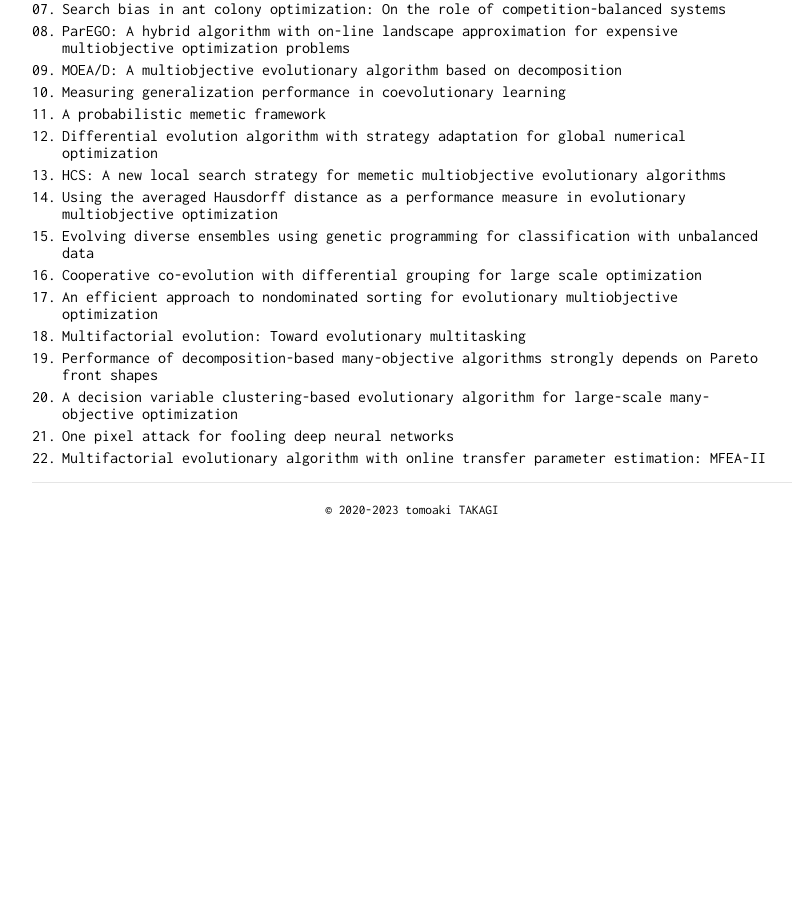
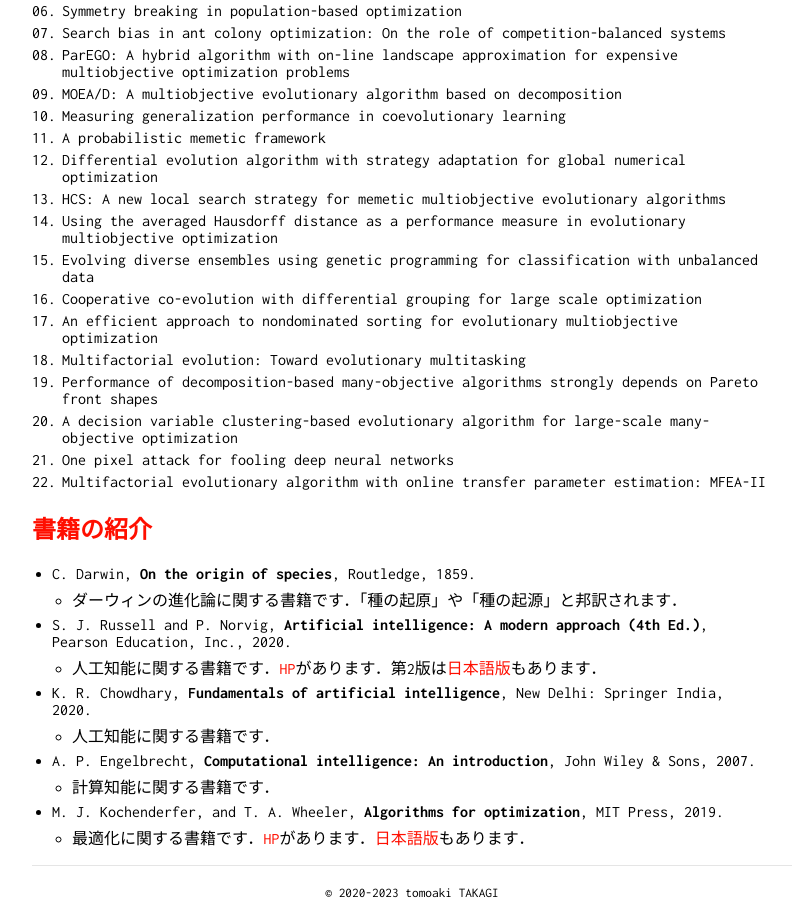
Before and after one commit to tomtkg/tomtkg.github.io, a Jekyll site: the page built from bib.md, in a window 1280 px wide and 900 px high, scrolled down 3085 px. Shown: the whole window, without its empty margins (228-1024 px from the left). Built offline with Jekyll 4.4.1, drawn with Linux system fonts in a browser that asks for light colours; before the commit the page ends 3602 px from its top, so only the background shows below that.

Commit message:
Update bib.md

```diff
--- a/bib.md
+++ b/bib.md
@@ -9,6 +9,7 @@ title: Tom TKG's Homepage
 [進化計算が関連する研究室](#進化計算が関連する研究室)
 [進化計算学会論文誌論文賞](#進化計算学会論文誌論文賞)
 [IEEE Trans. Evol. Comput. 論文賞](#ieee-transactions-on-evolutionary-computation-outstanding-paper-award)
+[書籍の紹介](#書籍の紹介)
 
 ## [進化計算ライブラリ10選](https://raw.githubusercontent.com/tomtkg/tomtkg.github.io/master/data/library.bib)
 1. [PlatEMO](https://github.com/BIMK/PlatEMO), [paper](https://doi.org/10.1109/MCI.2017.2742868)
@@ -122,3 +123,15 @@ title: Tom TKG's Homepage
 1. A decision variable clustering-based evolutionary algorithm for large-scale many-objective optimization
 1. One pixel attack for fooling deep neural networks
 1. Multifactorial evolutionary algorithm with online transfer parameter estimation: MFEA-II
+
+## [書籍の紹介](https://raw.githubusercontent.com/tomtkg/tomtkg.github.io/master/data/book.bib)
+- C. Darwin, **On the origin of species**, Routledge, 1859.
+    - ダーウィンの進化論に関する書籍です．「種の起原」や「種の起源」と邦訳されます．
+- S. J. Russell and P. Norvig, **Artificial intelligence: A modern approach (4th Ed.)**, Pearson Education, Inc., 2020.
+    - 人工知能に関する書籍です．[HP](http://aima.cs.berkeley.edu)があります．第2版は[日本語版](https://www.kyoritsu-pub.co.jp/book/b10010674.html)もあります．
+- K. R. Chowdhary, **Fundamentals of artificial intelligence**, New Delhi: Springer India, 2020.
+    - 人工知能に関する書籍です．
+- A. P. Engelbrecht, **Computational intelligence: An introduction**, John Wiley & Sons, 2007.
+    - 計算知能に関する書籍です．
+- M. J. Kochenderfer, and T. A. Wheeler, **Algorithms for optimization**, MIT Press, 2019.
+    - 最適化に関する書籍です．[HP](https://algorithmsbook.com/optimization)があります．[日本語版](https://www.kyoritsu-pub.co.jp/book/b10024250.html)もあります．
```
